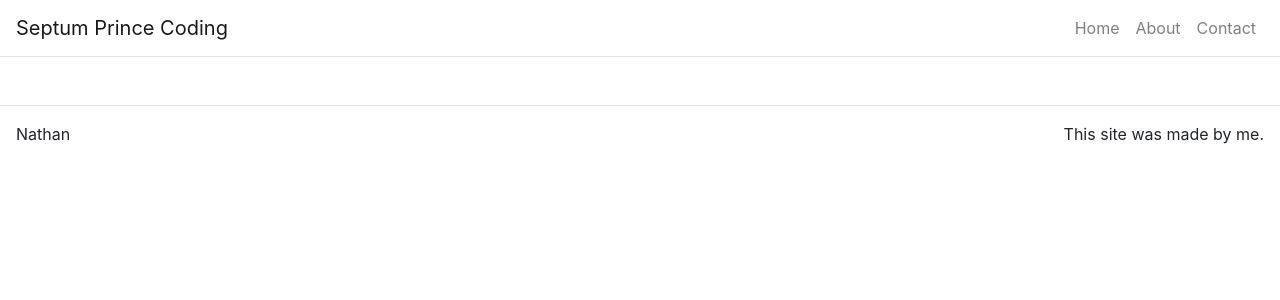
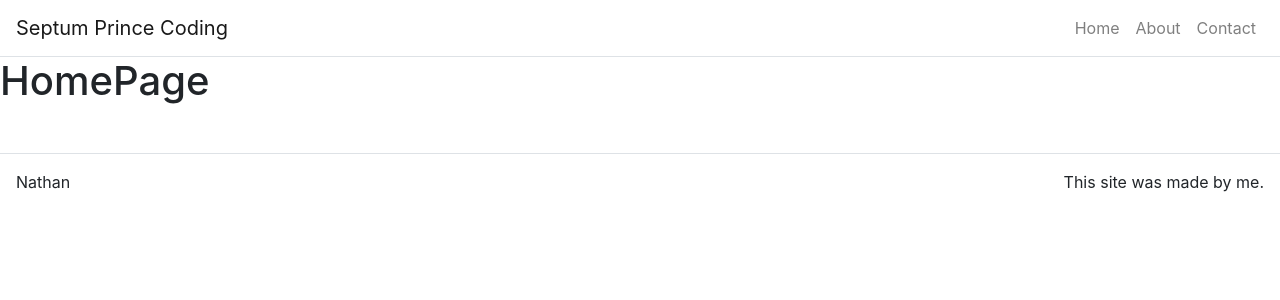
Before and after one commit to SeptumPrince/ReactPortfolio2.0, a React (Create React App) app: page / in a window 1280 px wide. Shown: the top 300 px of the page. Built offline with nearby package versions, Linux system fonts and the light colour scheme.

Commit message:
Added Routes for Pages

```diff
--- a/src/App.js
+++ b/src/App.js
@@ -4,6 +4,9 @@ import Container from "react-bootstrap/Container";
 import Navbar from "react-bootstrap/Navbar";
 import Nav from "react-bootstrap/Nav";
 
+import AboutPage from "./pages/AboutPage";
+import HomePage from "./pages/HomePage";
+import ContactPage from "./pages/ContactPage";
 import Footer from "./components/Footer";
 
 class App extends React.Component {
@@ -52,6 +55,26 @@ class App extends React.Component {
               </Nav>
             </Navbar.Collapse>
           </Navbar>
+
+          <Route
+            path="/"
+            exact
+            render={() => (
+              <HomePage
+                title={this.state.home.title}
+                subTitle={this.state.home.subTitle}
+                text={this.state.home.text}
+              />
+            )}
+          />
+          <Route
+            path="/about"
+            render={() => <AboutPage title={this.state.about.title} />}
+          />
+          <Route
+            path="/contact"
+            render={() => <ContactPage title={this.state.contact.title} />}
+          />
           <Footer />
         </Container>
       </Router>
--- /dev/null
+++ b/src/pages/AboutPage.js
@@ -0,0 +1,7 @@
+import React from "react";
+
+function AboutPage() {
+  return <h1>AboutPage</h1>;
+}
+
+export default AboutPage;
--- /dev/null
+++ b/src/pages/ContactPage.js
@@ -0,0 +1,7 @@
+import React from "react";
+
+function ContactPage() {
+  return <h1>ContactPage</h1>;
+}
+
+export default ContactPage;
--- /dev/null
+++ b/src/pages/HomePage.js
@@ -0,0 +1,6 @@
+import React from "react";
+
+function HomePage() {
+  return <h1>HomePage</h1>;
+}
+export default HomePage;
```
Also changed, not shown: src/pages/About.js (deleted), src/pages/Contact.js (deleted), src/pages/Home.js (deleted).
